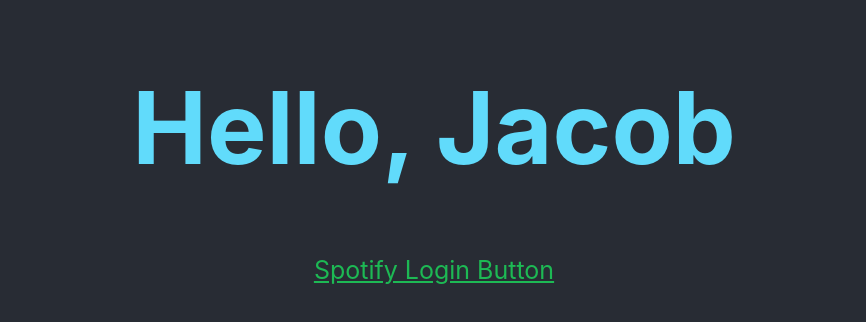
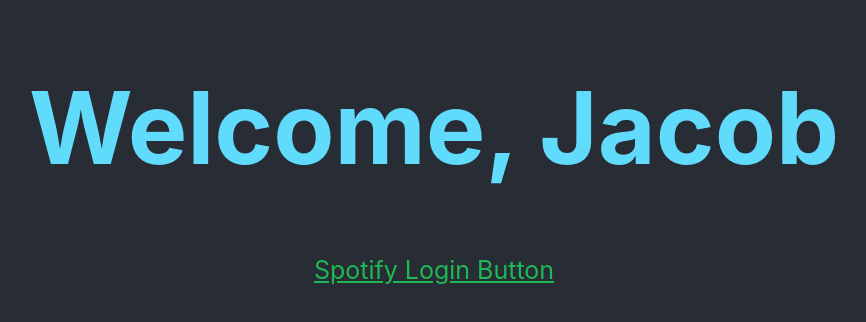
Before and after one commit to jcedillo269/auduo-front-end, a React (Create React App) app: page / in a window 1280 px wide. Shown: the top 322 px of the page, without its empty margins (206-1072 px from the left). Built offline with nearby package versions, Linux system fonts and the light colour scheme; what spotify-web-api-js would draw is missing.

Commit message:
changed to connect to heroku backend

```diff
--- a/src/App.js
+++ b/src/App.js
@@ -1,6 +1,5 @@
 import React from 'react';
 import { Component } from 'react'
-import logo from './logo.svg';
 import './App.css';
 import SpotifyWebApi from 'spotify-web-api-js';
 const spotifyApi = new SpotifyWebApi();
@@ -48,7 +47,7 @@ class LoginSpotify extends Component { //react component names must start with c
   render () {
     return(
       <div className = "loginSpotify">
-        <a href="http://localhost:8888/login" style = {{color: SpotifyTextColor, fontSize: '25px'}}> Spotify Login Button</a>
+        <a href="https://auduo-backend.herokuapp.com/login" style = {{color: SpotifyTextColor, fontSize: '25px'}}> Spotify Login Button</a>
       </div>
     );
   }
@@ -90,7 +89,7 @@ class App extends Component {
       <div className="App">
 
 
-        <h1 style={customeStyle}>Hello, {name}</h1>
+        <h1 style={customeStyle}>Welcome, {name}</h1>
         <LoginSpotify/>
 
 
```
